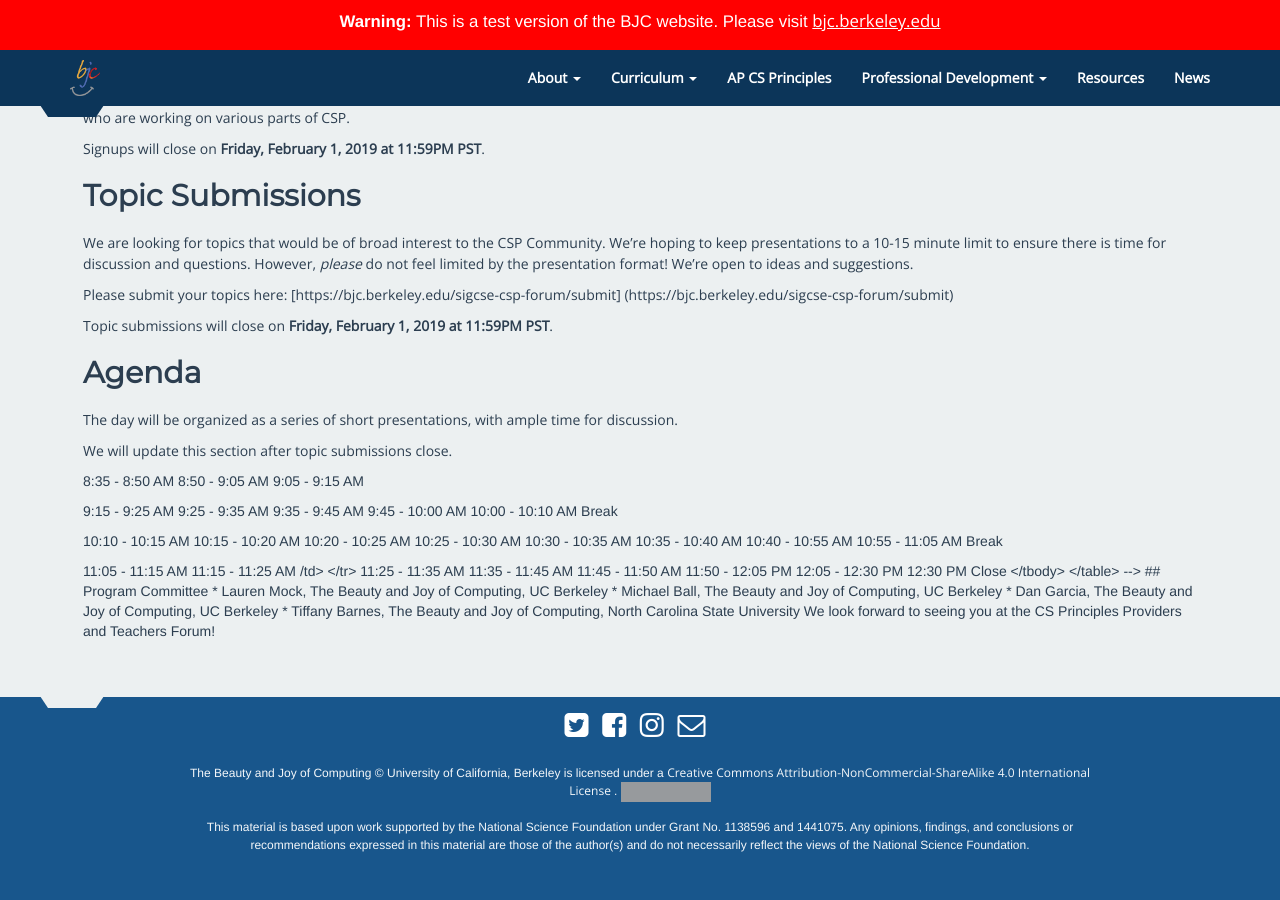
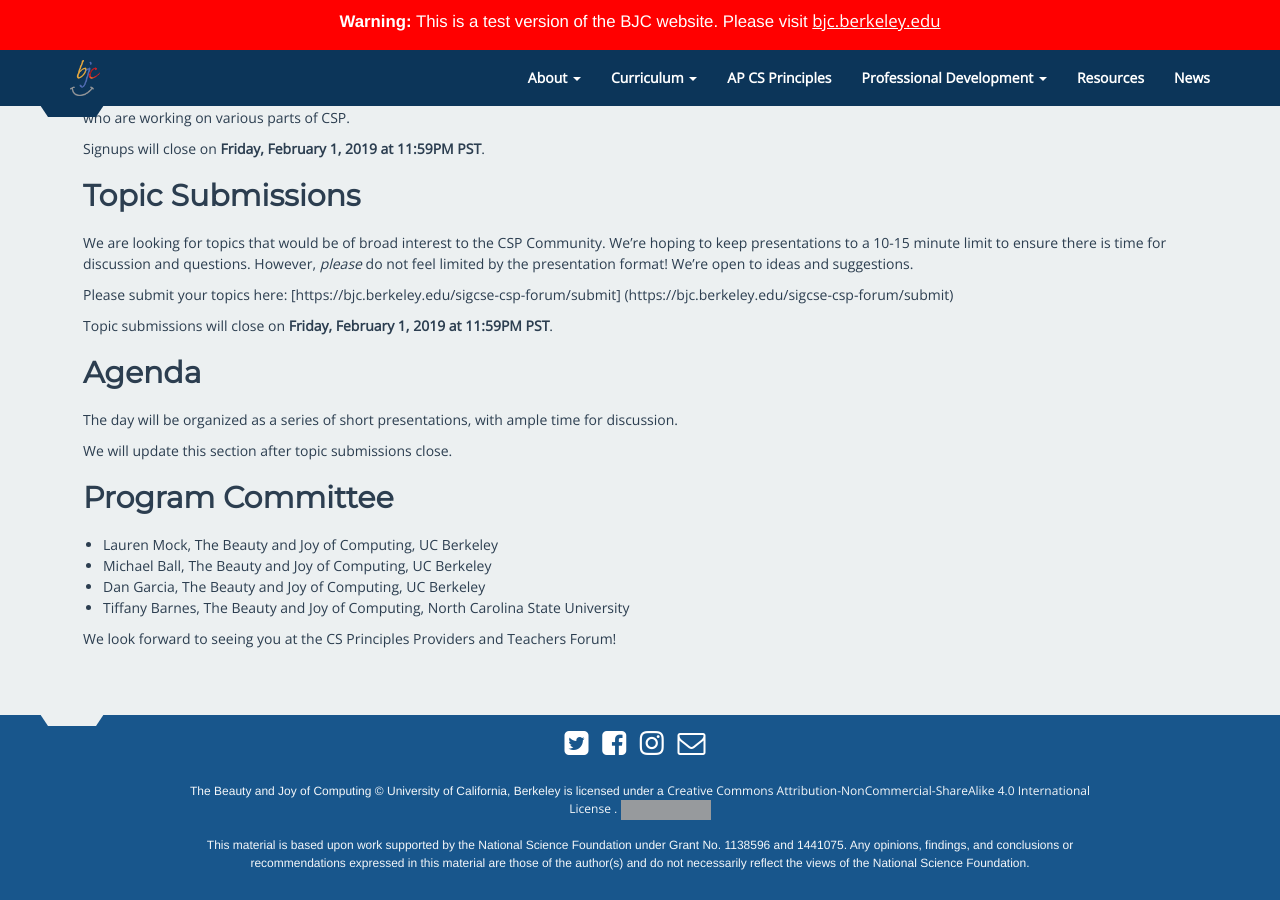
Before and after one commit to beautyjoy/beautyjoy.github.io, a Jekyll site: the page built from sigcse-csp-forum/index.md, in a window 1280 px wide and 900 px high, scrolled down 920 px. Built offline with Jekyll 4.4.1, drawn with Linux system fonts in a browser that asks for light colours; grey boxes are pictures that could not be loaded.

Commit message:
Update index.md

```diff
--- a/sigcse-csp-forum/index.md
+++ b/sigcse-csp-forum/index.md
@@ -67,7 +67,7 @@
   </tr>
   <!-- <tr>
     <td colspan="2"><strong>CS Principles Program and Progress Overview</strong></td>
-  </tr> -->
+  </tr>
   <tr>
     <td>8:35 - 8:50 AM</td>
     <td></td>
@@ -82,7 +82,7 @@
   </tr>
   <!-- <tr>
     <td colspan="2"><strong>PD Best Practices</strong></td>
-  </tr> -->
+  </tr>
   <tr>
     <td>9:15 - 9:25 AM</td>
     <td></td>
@@ -105,7 +105,7 @@
   </tr>
   <!-- <tr>
     <td colspan="2"><strong>Recruitment Lightning Talks</strong></td>
-  </tr> -->
+  </tr>
   <tr>
     <td>10:10 - 10:15 AM</td>
     <td></td>
@@ -140,7 +140,7 @@
   </tr>
   <!-- <tr>
     <td colspan="2"><strong>Teacher Needs</strong></td>
-  </tr> -->
+  </tr>
   <tr>
     <td>11:05 - 11:15 AM</td>
     <td></td>
@@ -163,7 +163,7 @@
   </tr>
   <!-- <tr>
     <td colspan="2"><strong>AP CS Principles Exam</strong></td>
-  </tr> -->
+  </tr>
   <tr>
     <td>11:50 - 12:05 PM</td>
     <td></td>
@@ -178,7 +178,6 @@
   </tr>
   </tbody>
 </table>
-
 -->
 
 ## Program Committee
```
